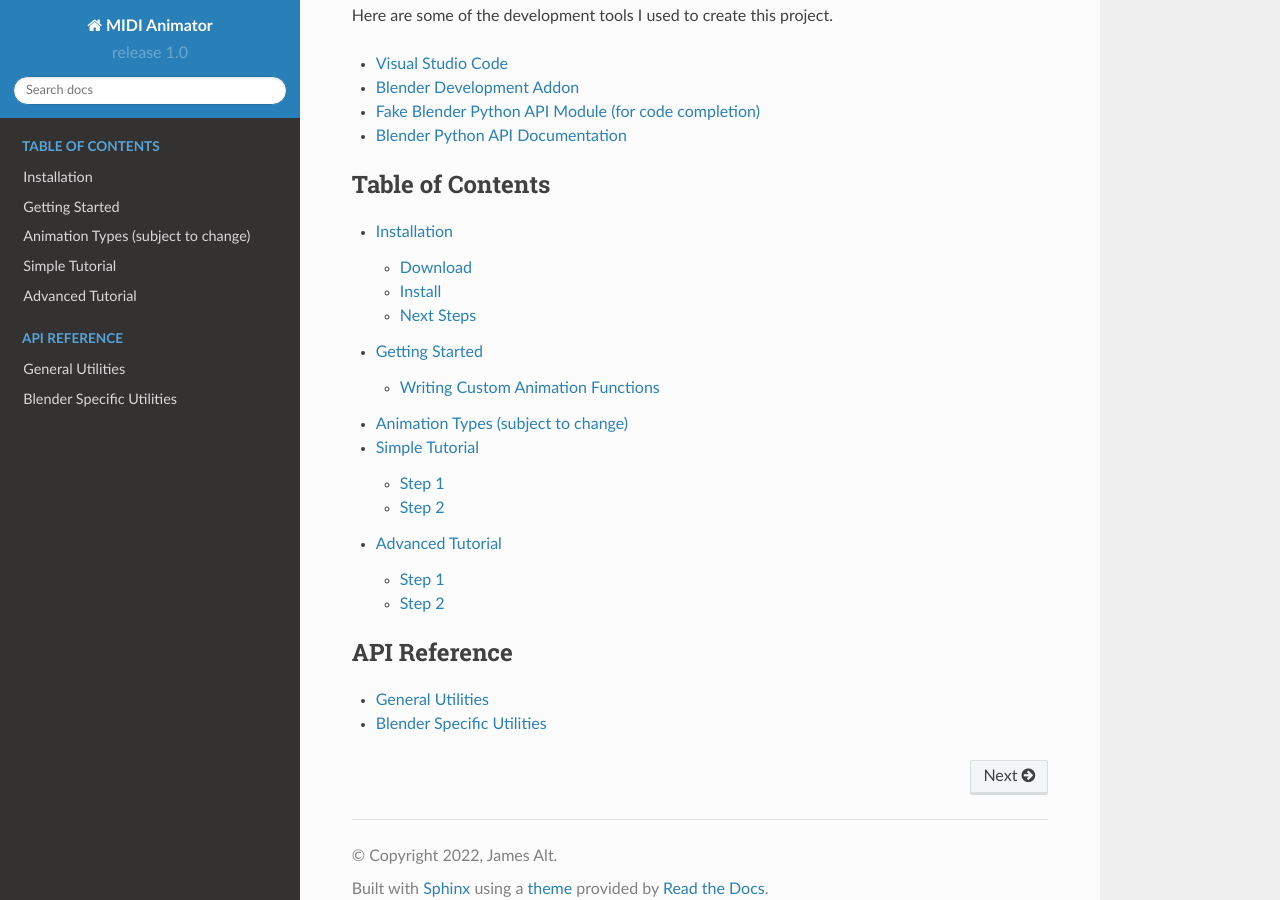
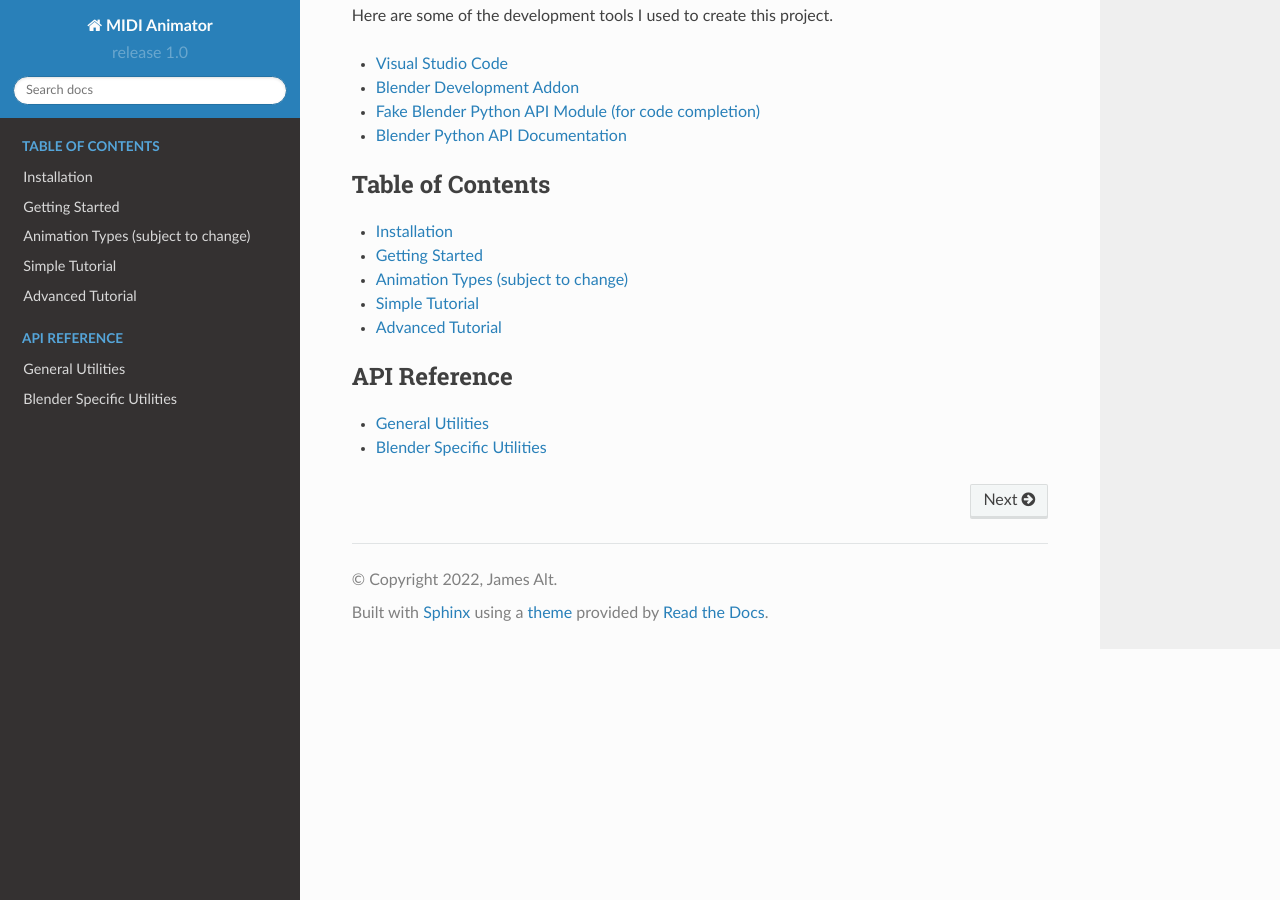
Before and after one commit to jamesa08/MIDIAnimatorDocs, a Sphinx documentation site: the page built from docs/source/index.md, in a window 1280 px wide and 900 px high, scrolled down 1365 px. Built offline with Sphinx 7.4.7 and the Read the Docs theme 2.0.0, drawn with Linux system fonts in a browser that asks for light colours; some of the changed lines change nothing that is shown.

Commit message:
fixed installation -> install

````diff
--- a/docs/source/index.md
+++ b/docs/source/index.md
@@ -31,7 +31,7 @@
 
 ## Getting Started:
 
-Check out how to {ref}`installation` the project. See {ref}`getting_started` to get started.
+Check out how to [install](general/installation.md) the project. See {ref}`getting_started` to get started.
 
 ## Contributing
 
@@ -71,6 +71,8 @@
 
 ```{toctree}
 :caption: Table of Contents
+:maxdepth: 1
+
 general/installation.md
 general/getting_started.md
 general/animation_types.md
````
